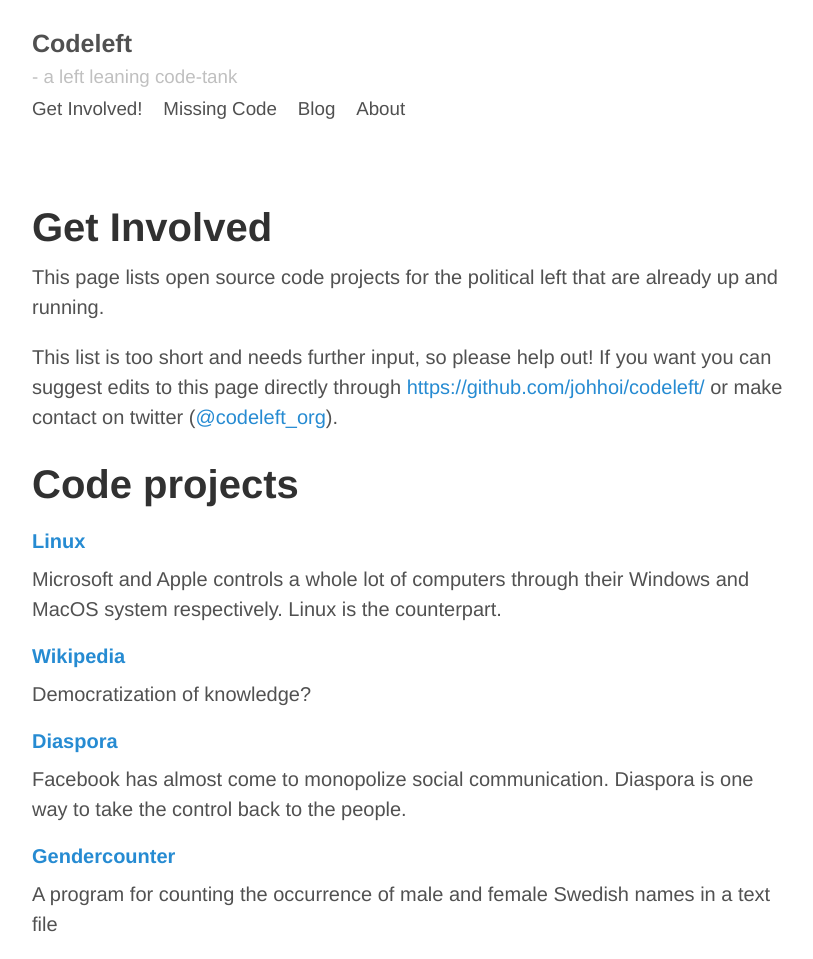
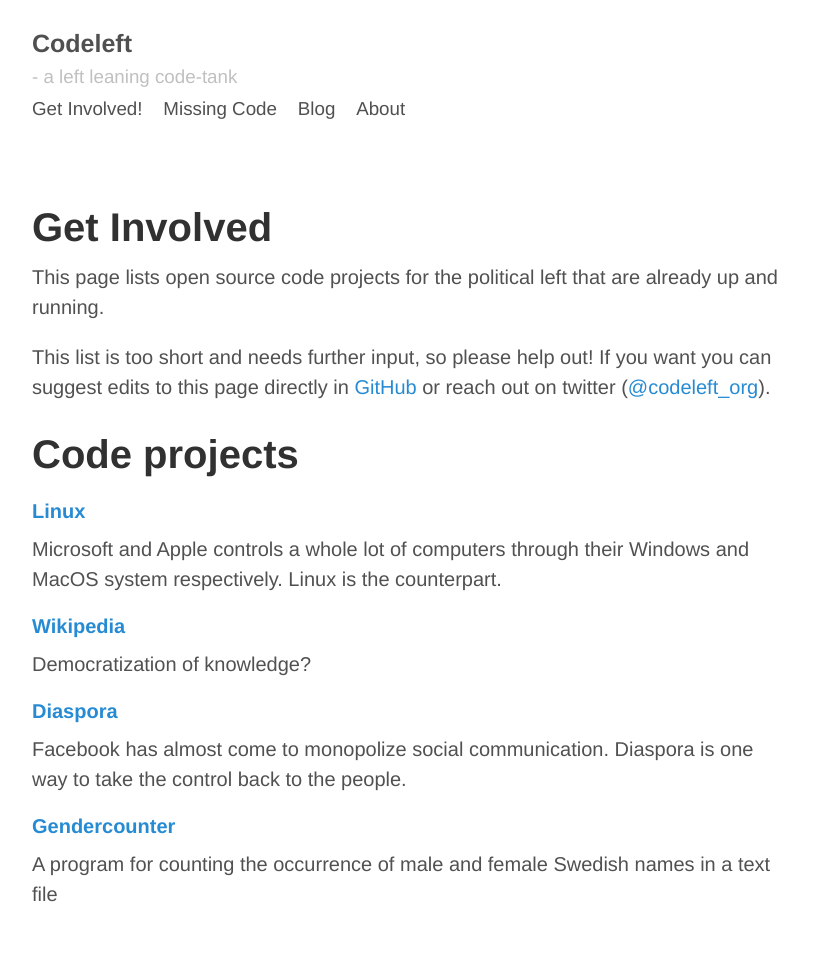
Before and after one commit to johhoi/codeleft, a Jekyll site: the page built from get_involved.md, in a window 1280 px wide. Shown: the whole page, without its empty margins (228-1041 px from the left). Built offline with Jekyll 4.4.1, drawn with Linux system fonts in a browser that asks for light colours; after the commit the page ends 929 px from its top, so only the background shows below that.

Commit message:
Update get_involved.md

```diff
--- a/get_involved.md
+++ b/get_involved.md
@@ -5,7 +5,7 @@
 # Get Involved
 This page lists open source code projects for the political left that are already up and running.
 
-This list is too short and needs further input, so please help out! If you want you can suggest edits to this page directly through [https://github.com/johhoi/codeleft/](https://github.com/johhoi/codeleft/) or make contact on twitter ([@codeleft_org](https://twitter.com/Codeleft_org)).
+This list is too short and needs further input, so please help out! If you want you can suggest edits to this page directly in [GitHub](https://github.com/johhoi/codeleft/) or reach out on twitter ([@codeleft_org](https://twitter.com/Codeleft_org)).
 
 # Code projects
 #### [Linux](https://en.wikipedia.org/wiki/Linux)
```
